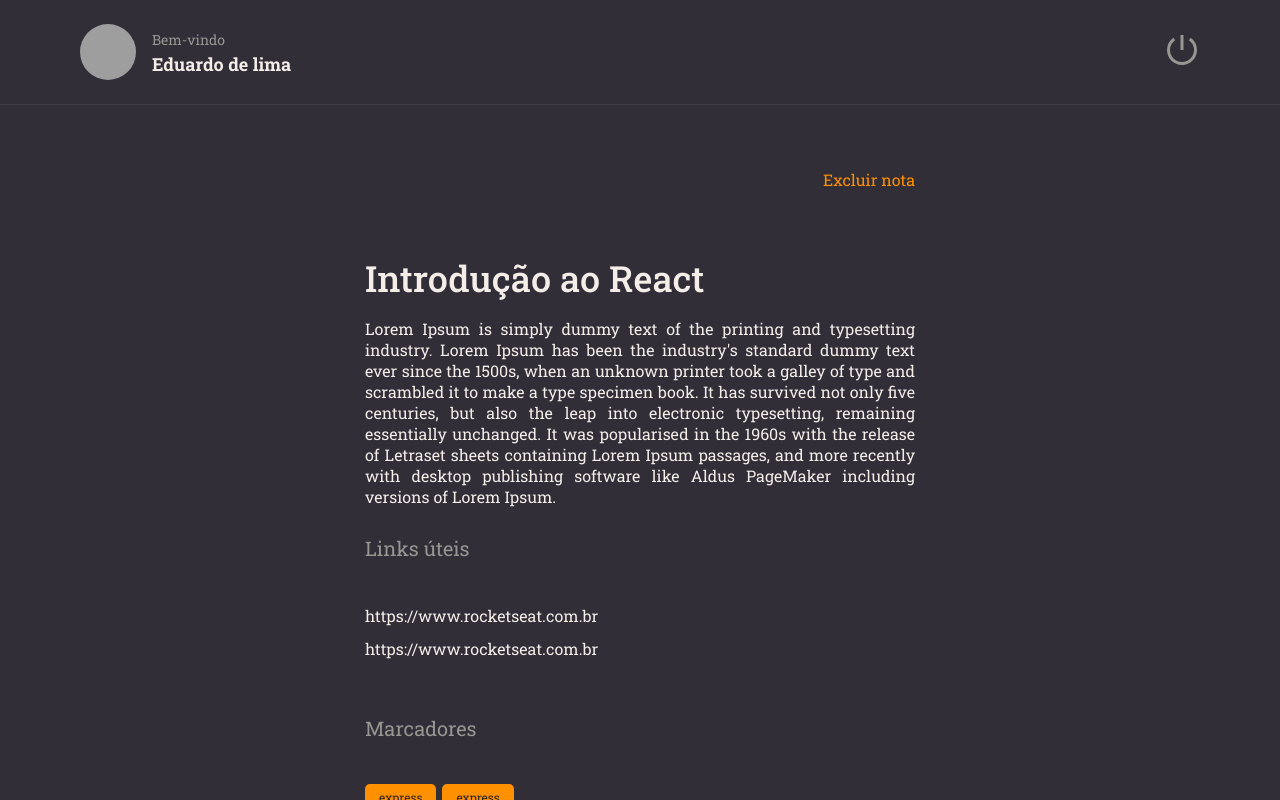
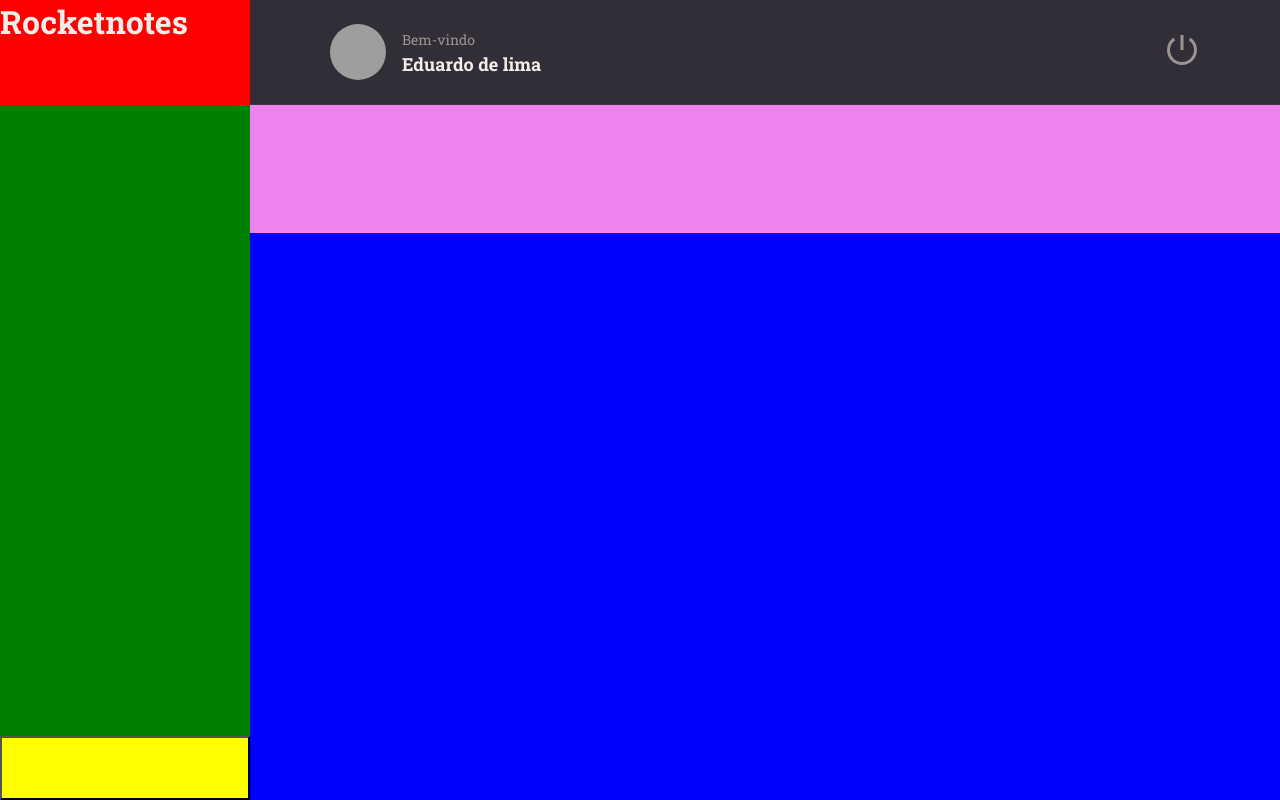
Before and after one commit to Eduardoex/fronend, a React (Vite) app in the folder rocketnotes/: page / in a window 1280 px wide. Built offline with nearby package versions, Linux system fonts and the light colour scheme; grey boxes are pictures that could not be loaded.

Commit message:
new page

```diff
--- a/rocketnotes/src/main.jsx
+++ b/rocketnotes/src/main.jsx
@@ -5,14 +5,14 @@
 
 import theme from "./styles/theme"
 
-import {Details} from './pages/Details'
+import {Home} from './pages/home'
 
 
 ReactDOM.createRoot(document.getElementById('root')).render(
   <React.StrictMode >
     <ThemeProvider theme={theme}>
     <GlobalStyles/>
-        <Details />
+        <Home />
     </ThemeProvider>
   </React.StrictMode>,
 )
--- /dev/null
+++ b/rocketnotes/src/pages/home/index.jsx
@@ -0,0 +1,35 @@
+import { Container, Brand, Menu, Search, Content, NewNote} from "./styles";
+
+import { Header } from "../../components/header"
+
+export function Home () {
+  return (
+    <Container>
+      <Brand>
+        <h1>Rocketnotes</h1>
+      </Brand>
+
+    <Header/>
+
+    <Menu>
+
+    </Menu>
+
+
+    <Search>
+
+    </Search>
+
+    <Content>
+
+    </Content>
+
+
+    <NewNote>
+
+    </NewNote>
+
+
+    </Container>
+  )
+}
--- /dev/null
+++ b/rocketnotes/src/pages/home/styles.js
@@ -0,0 +1,44 @@
+import styled from "styled-components";
+
+export const Container = styled.div`
+width: 100%;
+height: 100vh;
+
+display: grid;
+grid-template-columns: 250px;
+grid-template-rows: 105px 128px auto 64px;
+grid-template-areas:
+"brand Header"
+"menu serch"
+"menu content"
+"newnote content"
+;
+
+background-color: ${({ theme }) => theme.COLORS.BACKGROUND_800};
+`;
+
+export const Brand = styled.div`
+grid-area: brand;
+background: red;
+`;
+
+export const Menu = styled.ul`
+grid-area: menu;
+background: green;
+`;
+
+export const Search = styled.div`
+grid-area: serch;
+background: violet;
+
+`;
+
+export const Content = styled.div`
+grid-area: content;
+background: blue;
+`;
+
+export const NewNote = styled.button`
+grid-area: newnote;
+background: yellow;
+`;
```
